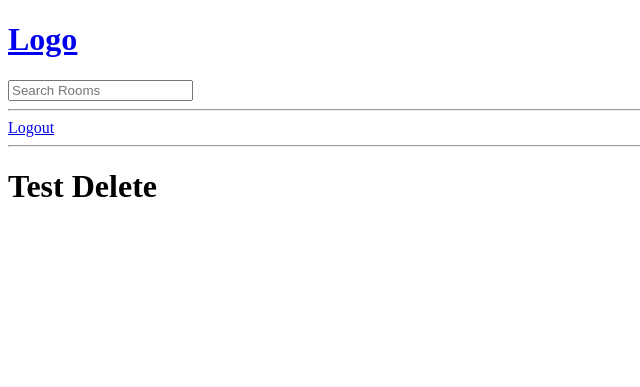
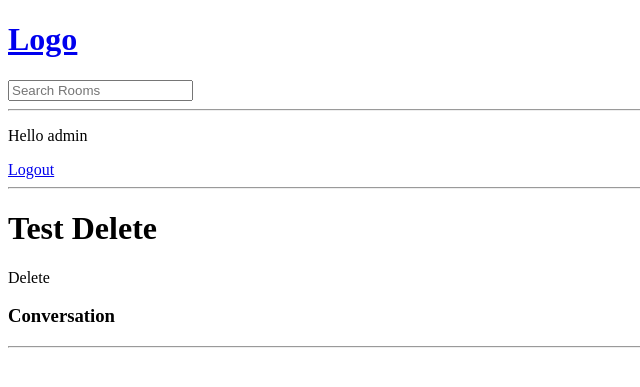
Before and after one commit to adib-the-noob/Dennis-ivy-Django, a Django app: page /room/9 in a window 1280 px wide. Shown: the top 387 px of the page, without its empty margins (0-640 px from the left). Run offline with Django 4.2, Linux system fonts and the light colour scheme; a user stored in the database is signed in; data comes from the database, SQL or seed files in the repository; both versions use the stored data as it was after the commit.

Commit message:
CRUD messages of room

```diff
--- a/base/templates/base/room.html
+++ b/base/templates/base/room.html
@@ -2,4 +2,16 @@
 
 {% block content %}
 <h1>{{room.name}}</h1>
+
+<p>{{room.description}}</p>
+
+<div class="comment-wraper">
+<h3>Conversation</h3>
+<hr>
+</div>
+{% for message in room_messages %}
+<div>
+    <small>@{{message.user}}  {{message.created}}</small>
+</div>
+{% endfor %}
 {% endblock content %}
--- a/base/views.py
+++ b/base/views.py
@@ -1,4 +1,3 @@
-from email import message
 from django.http import HttpResponse
 from django.shortcuts import render, redirect
 from django.contrib.auth.models import User
@@ -74,7 +73,8 @@ def home(request):
 
 def room(request, pk):
     room = Room.objects.get(id=pk)
-    context = {'room': room}
+    room_messages = room.message_set.all()
+    context = {'room': room,'room_messages': room_messages}
     return render(request, 'base/room.html', context)
 
 
--- a/templates/navbar.html
+++ b/templates/navbar.html
@@ -7,6 +7,7 @@
 <hr>
 
 {% if request.user.is_authenticated %}
+<p>Hello {{ request.user }}</p>
 <a href="{% url 'logout' %}">Logout</a>
 {% else %}
 <a href="{% url 'login' %}">Login</a>
```
Also changed, not shown: db.sqlite3.
